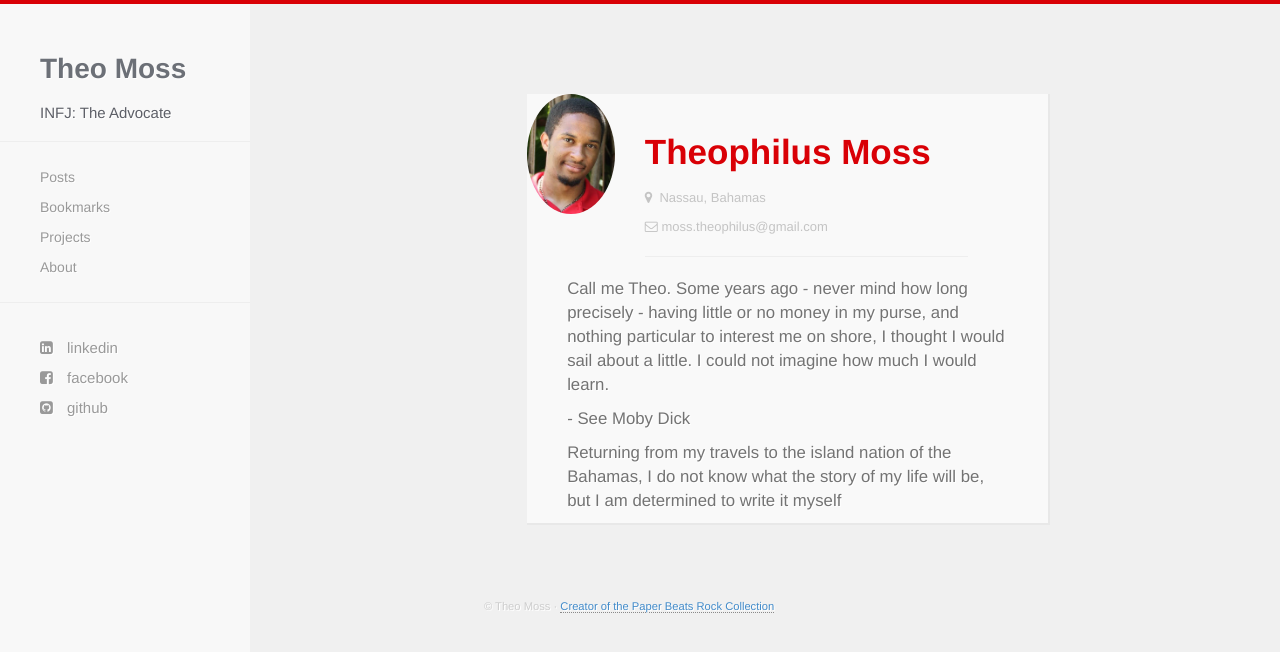
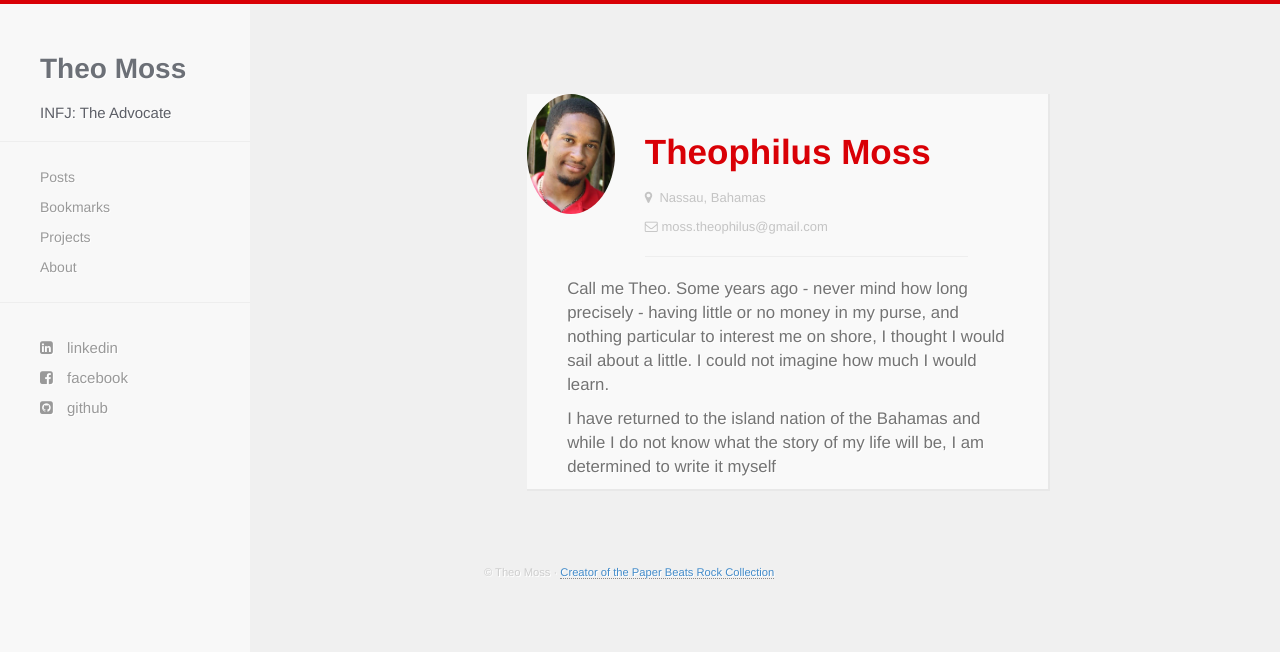
Before and after one commit to tmoss4/tmoss4.github.io, a Jekyll site: the page built from about.html, in a window 1280 px wide. Shown: the top 652 px of the page. Built offline with Jekyll 4.4.1, drawn with Linux system fonts in a browser that asks for light colours; nearby versions of some CDN libraries.

Commit message:
text change

```diff
--- a/about.html
+++ b/about.html
@@ -19,8 +19,7 @@ title: About
         <div class="row">
           <div class="col-md-12 letter">
             <p>Call me Theo. Some years ago - never mind how long precisely - having little or no money in my purse, and nothing particular to interest me on shore, I thought I would sail about a little. I could not imagine how much I would learn.</p>
-            <p>- See Moby Dick</p>
-            <p>Returning from my travels to the island nation of the Bahamas, I do not know what the story of my life will be, but I am determined to write it myself</p>
+            <p>I have returned to the island nation of the Bahamas and while I do not know what the story of my life will be, I am determined to write it myself</p>
           </div>
         </div>
     </div>
```
